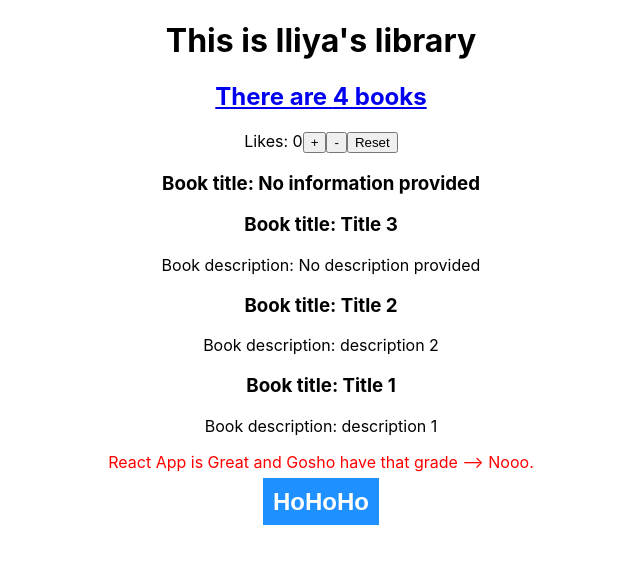
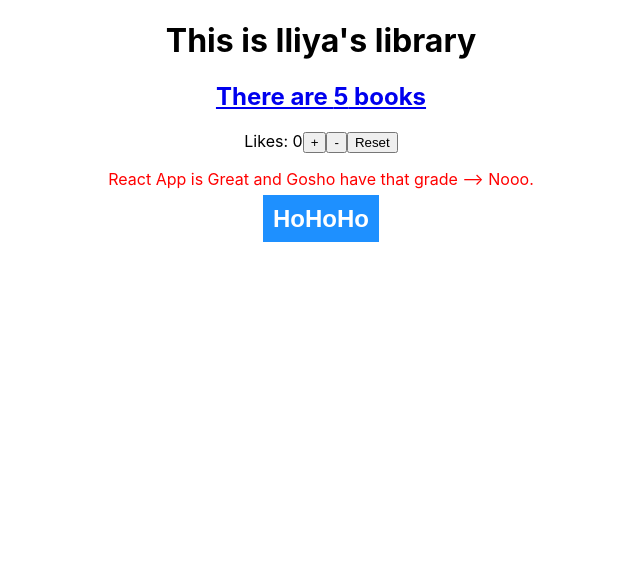
Before and after one commit to iltodbul/react_demo_exercises, a React (Create React App) app: page / in a window 1280 px wide. Shown: the top 564 px of the page, without its empty margins (319-959 px from the left). Built offline with nearby package versions, Linux system fonts and the light colour scheme; data requests are answered from the project's data file.

Commit message:
Some router changes

```diff
--- a/db.json
+++ b/db.json
@@ -3,6 +3,7 @@
     { "id": 1, "title": "Title 1", "description": "description 1" },
     { "id": 2, "title": "Title 2", "description": "description 2" },
     { "id": 3, "title": "Title 3" },
-    { "id": 4, "description": "description 4" }
+    { "id": 4, "description": "description 4" },
+    { "id": 5, "title": "Title 5", "description": "description 5" }
   ]
 }
--- a/src/App.js
+++ b/src/App.js
@@ -8,7 +8,6 @@ import Main from './components/Main';
 import BookList from './components/BookList';
 import Likes from './components/Likes';
 import Footer from './Footer.js';
-import Book from './components/Book';
 
 const libraryOwner = 'Iliya';
 
@@ -26,10 +25,9 @@ function App() {
         <Heading name={libraryOwner}></Heading>
         <Main />
         <Likes />
-        <BookList />
         <Footer />
       </Route>
-      <Route path="/book" component={Book}></Route>
+      <Route path="/books" component={BookList}></Route>
     </div>
   );
 }
--- a/src/components/BookList.js
+++ b/src/components/BookList.js
@@ -1,5 +1,4 @@
 import React, { Component } from 'react';
-import { Route, Switch, NavLink, Link } from 'react-router-dom';
 
 import Book from './Book';
 
--- a/src/components/Main.js
+++ b/src/components/Main.js
@@ -20,7 +20,7 @@ class Main extends React.Component {
 
   render() {
     return (
-      <Link to="/book">
+      <Link to="/books">
         <article>
           <h2>There are {this.state.books.length} books</h2>
         </article>
```
